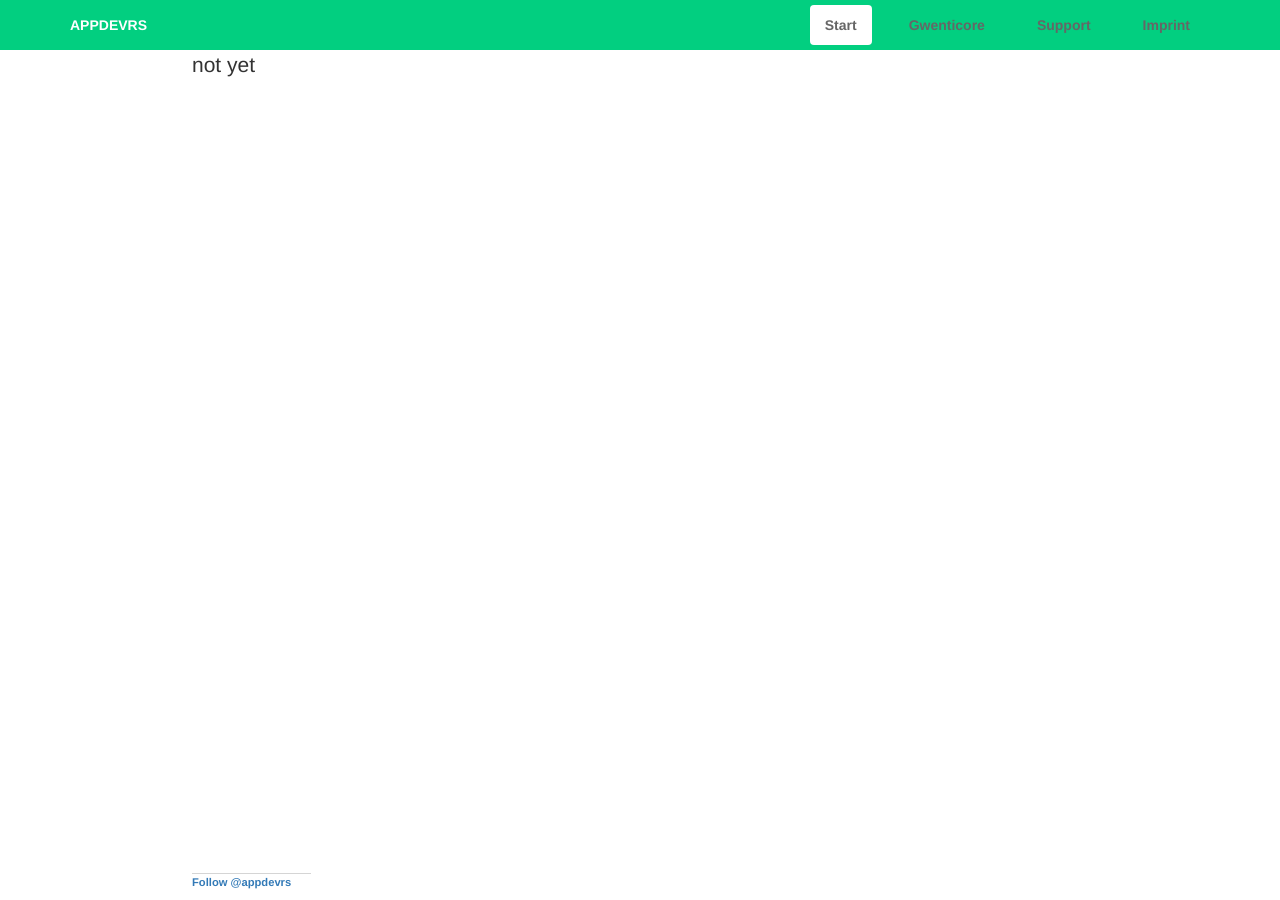
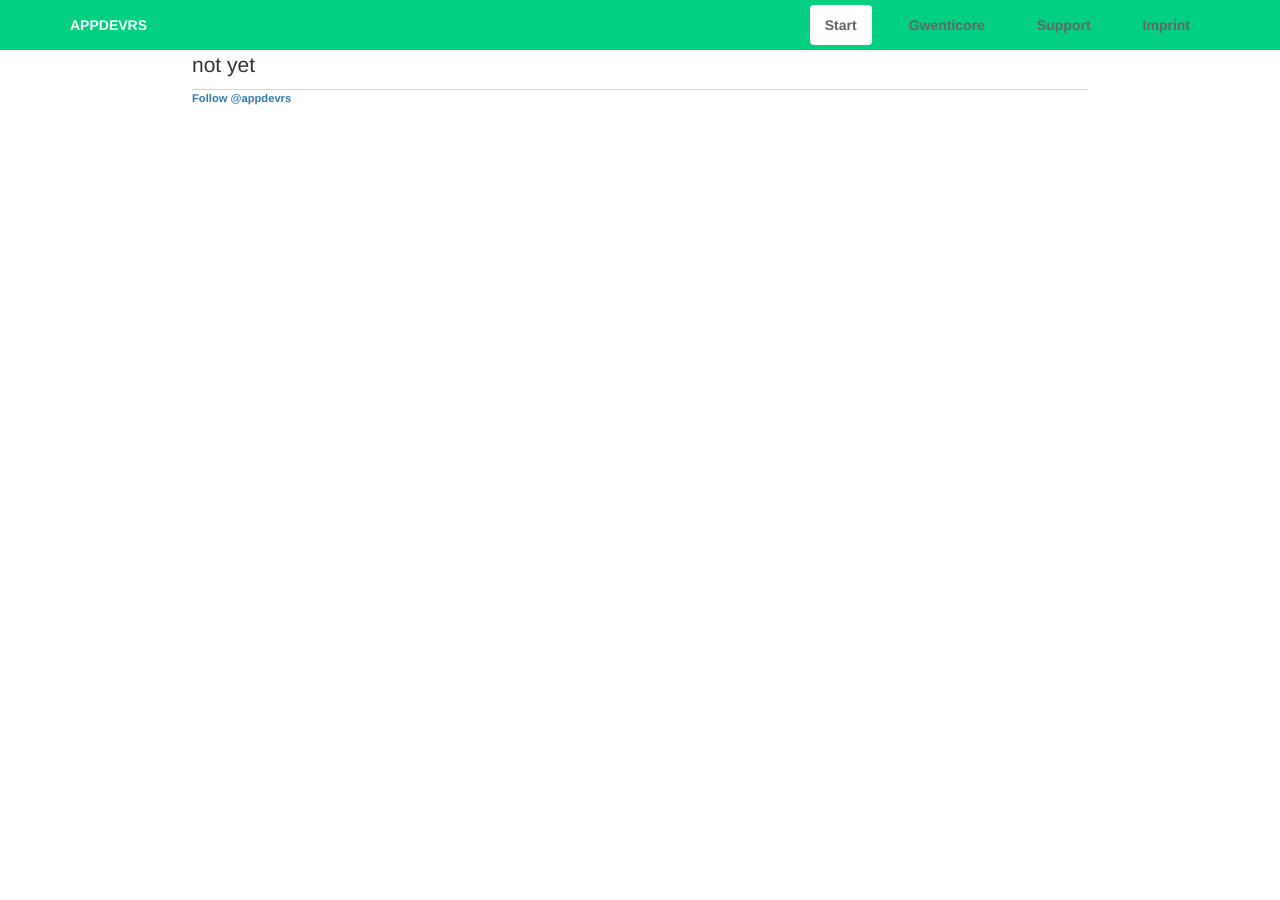
Before and after one commit to appdevrs/appdevrs.github.io, a Jekyll site: the page built from support.html, in a window 1280 px wide. Built offline with Jekyll 4.4.1, drawn with Linux system fonts in a browser that asks for light colours; comment, search, counter and statistics services are not loaded.

Commit message:
Update main.css

```diff
--- a/css/main.css
+++ b/css/main.css
@@ -47,7 +47,7 @@ p {
     color: #333;
 }
 footer {
-    position: absolute;
+    width: 100%;
     bottom: 0px;
     border-top: 1px solid #d5d5d5;
     font-size: .8em;
```
